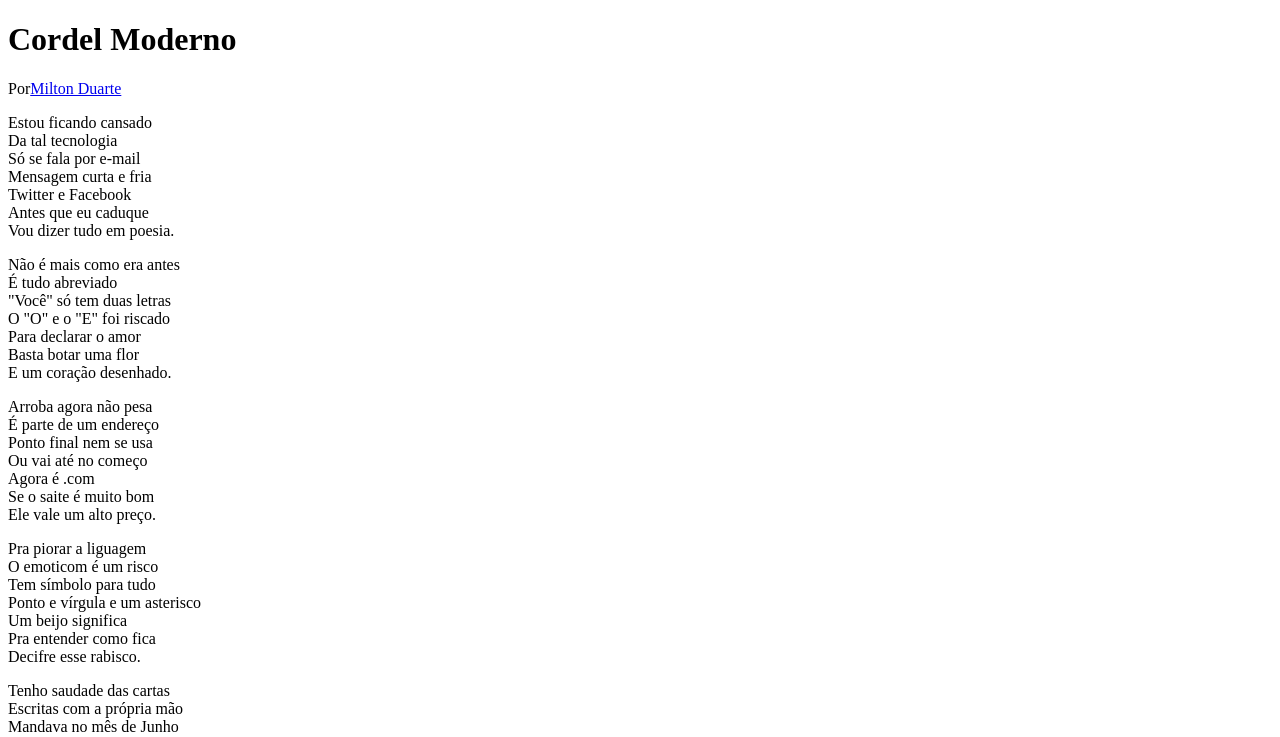
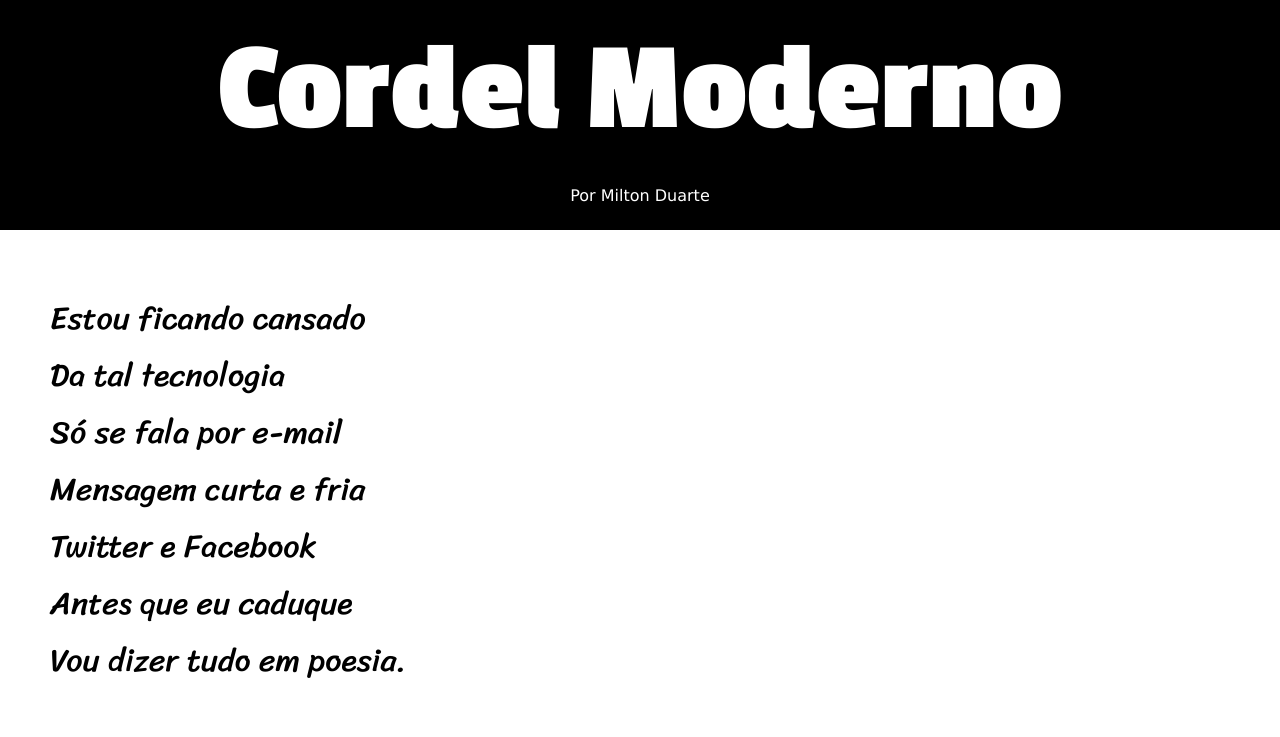
Before and after one commit to JoaoPinheiross/html-css, a plain HTML site: page desafios/d012/index.html in a window 1280 px wide. Shown: the top 737 px of the page. Drawn offline with Linux system fonts and the light colour scheme.

Commit message:
Colocando CSS part1

```diff
--- a/desafios/d012/css/style.css
+++ b/desafios/d012/css/style.css
@@ -0,0 +1,66 @@
+@import url('https://fonts.googleapis.com/css2?family=Sriracha&display=swap');
+
+@import url('https://fonts.googleapis.com/css2?family=Passion+One:wght@400;700;900&family=Sriracha&display=swap');
+
+:root {
+    --font1: Verdana, Geneva, Tahoma, sans-serif;
+    --font2: "Passion One", sans-serif;
+    --font3: "Sriracha", cursive;
+}
+
+* {
+    margin: 0;
+    padding 0;
+}
+
+body {
+    font-family: var(--font1);
+}
+
+header {
+    background-color: #000;
+
+    color: #fff;
+    text-align: center;
+}
+
+header h1 {
+    padding: 20px 0 25px 0;
+
+    font-family: var(--font2);
+    font-size: 10vw;
+}
+
+header p {
+    padding-bottom: 25px;
+}
+
+header a {
+    color: #fff;
+    text-decoration: none;
+}
+
+section p {
+    margin: 60px 0 60px 50px;
+
+    font-family: var(--font3);
+    font-size: 2em;
+}
+
+#imagem1 {
+    background-image: url('../img/background001.jpg');
+    background-size: cover;
+    background-repeat: no-repeat;
+    background-position: right center;
+    background-attachment: fixed;
+
+    padding: 25px;
+}
+#imagem1 p {
+    background-color: rgb(0, 0, 0, 0.5);
+    width: 350px;
+
+    margin: 25px;
+
+    color: #fff;
+}
--- a/desafios/d012/index.html
+++ b/desafios/d012/index.html
@@ -10,7 +10,7 @@
     <body>
         <header>
             <h1>Cordel Moderno</h1>
-            <p>Por<a href="https://www.recantodasletras.com.br/poesias/3186743">Milton Duarte</a></p>
+            <p>Por <a href="https://www.recantodasletras.com.br/poesias/3186743">Milton Duarte</a></p>
         </header>
         <section>
             <p>Estou ficando cansado<br>
@@ -21,7 +21,7 @@
                 Antes que eu caduque<br>
                 Vou dizer tudo em poesia.</p>
         </section>
-        <section>
+        <section id="imagem1">
             <p>Não é mais como era antes<br>
                 É tudo abreviado<br>
                 "Você" só tem duas letras<br>
@@ -47,7 +47,7 @@
                 Pra entender como fica<br>
                 Decifre esse rabisco.</p>
         </section>
-        <section>
+        <section id="imagem2">
             <p>Tenho saudade das cartas<br>
                 Escritas com a própria mão<br>
                 Mandava no mês de Junho<br>
```
